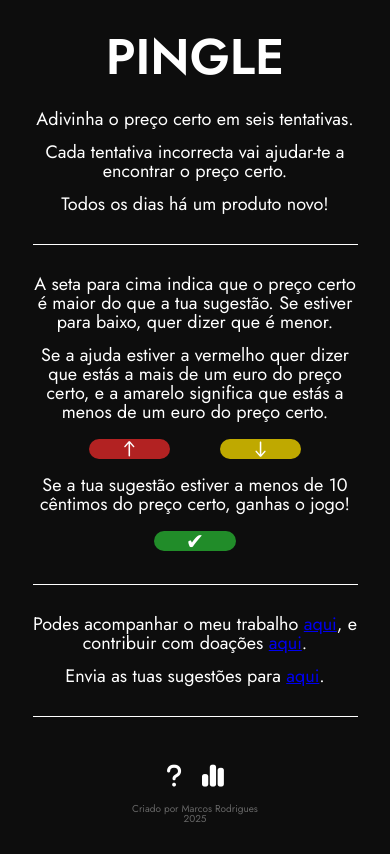
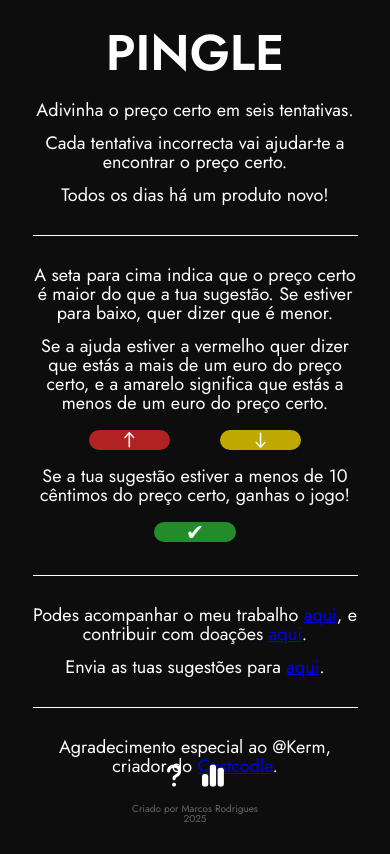
Before and after one commit to Marcos92/Pingle, a React (Vite) app in the folder pingle/: page / in a window 390 px wide. Both pictures are taken after a click on the button 174 px from the left and 776 px from the top of the page. Built offline with nearby package versions, Linux system fonts and the light colour scheme.

Commit message:
Improve layout on phones

```diff
--- a/pingle/src/App.css
+++ b/pingle/src/App.css
@@ -100,15 +100,18 @@ input:-moz-placeholder {
   display: flex;
   flex-direction: column;
   flex: 1;
-  min-height: 0;
+  height: 100%;
   overflow: hidden;
 }
 
 .title {
+  display: flex;
+  align-items: center;
+  justify-content: center;
   text-align: center;
   font-size: 50px;
   font-weight: bold;
-  margin: 10px 0;
+  height: 10%;
 }
 
 .game,
@@ -117,10 +120,8 @@ input:-moz-placeholder {
   flex: 1;
   display: flex;
   flex-direction: column;
-  overflow: hidden;
   width: 100%;
-  height: 100vh;
-  box-sizing: border-box;
+  height: 80%;
 }
 
 .product-display {
@@ -174,17 +175,18 @@ input:-moz-placeholder {
 .game-info {
   display: flex;
   flex-direction: column;
+  justify-content: center;
   font-size: 20px;
   font-weight: bold;
   line-height: 20px;
   text-align: center;
   width: 100%;
-  height: 5%;
-  margin-top: 10px;
+  height: 10%;
 }
 
 .guess-container {
   flex: none;
+  justify-content: center;
   overflow-y: auto;
   display: flex;
   flex-direction: column;
@@ -244,14 +246,15 @@ input:-moz-placeholder {
 }
 
 .hint.perfect {
-  background-color: hsl(215, 75%, 50%);
+  background-color: #2070df;
 }
 
 .input-container {
   display: flex;
   align-items: center;
+  justify-content: center;
   width: 100%;
-  height: 7.5%;
+  height: 10%;
   gap: 5px;
   padding: 0 10px;
   box-sizing: border-box;
@@ -296,7 +299,7 @@ input:-moz-placeholder {
   justify-content: center;
   background-color: var(--green-primary);
   color: white;
-  height: 40px;
+  height: 20%;
   margin: 5px 10px;
   border-radius: 10px;
   font-size: 18px;
@@ -352,7 +355,6 @@ input:-moz-placeholder {
 }
 
 .stats .stats-container {
-
   height: 55%;
 }
 
@@ -422,16 +424,17 @@ input:-moz-placeholder {
   height: 100%;
 }
 
-.footer {
+.bottom-bar {
   display: flex;
   flex-direction: column;
   align-items: center;
   margin: 20px;
   font-size: 10px;
   color: var(--gray-primary);
+  height: 10%;
 }
 
-.footer .button-container {
+.bottom-bar .button-container {
   display: flex;
   justify-content: center;
   gap: 20px;
@@ -440,12 +443,12 @@ input:-moz-placeholder {
   margin-bottom: 10px;
 }
 
-.footer button:hover {
+.bottom-bar button:hover {
   transform: scale(1.25);
   transition: transform 0.2s;
 }
 
-.footer .credits {
+.bottom-bar .credits {
   text-align: center;
   line-height: 10px;
   margin-bottom: 10px;
--- a/pingle/src/App.tsx
+++ b/pingle/src/App.tsx
@@ -1,7 +1,7 @@
 import { useState, useEffect } from "react";
 import "./App.css";
 import GamePage from "./components/pages/GamePage";
-import Footer from "./components/Footer";
+import BottomBar from "./components/BottomBar";
 import HelpPage from "./components/pages/HelpPage";
 import StatsPage from "./components/pages/StatsPage";
 import type { Product } from "./types/product";
@@ -103,8 +103,8 @@ function App() {
         }}
       >
         {page}
+        <BottomBar openHelp={toggleHelp} openStats={toggleStats} />
       </div>
-      <Footer openHelp={toggleHelp} openStats={toggleStats} />
     </div>
   );
 }
--- a/pingle/src/components/Footer.tsx
+++ b/pingle/src/components/BottomBar.tsx
@@ -1,11 +1,11 @@
-export interface FooterProps {
-    openHelp: () => void;
-    openStats: () => void;
+export interface BottomBarProps {
+  openHelp: () => void;
+  openStats: () => void;
 }
 
-export default function Footer({ openHelp, openStats }: FooterProps) {
+export default function BottomBar({ openHelp, openStats }: BottomBarProps) {
   return (
-    <div className="footer">
+    <div className="bottom-bar">
       <div className="button-container">
         <button className="help-button" onClick={openHelp}>
           <i className="fa-solid fa-question"></i>
```
